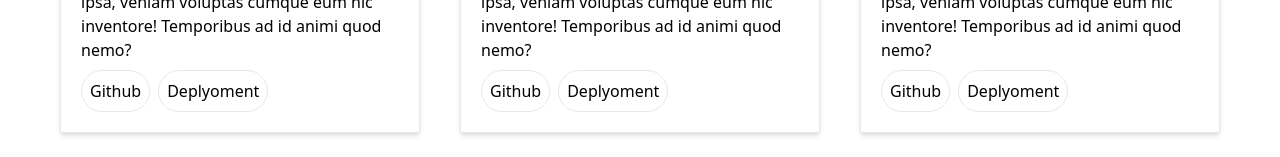
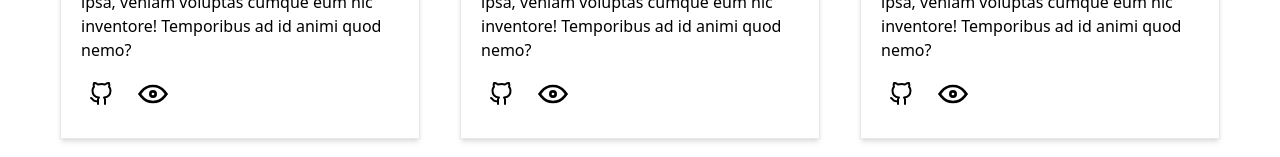
Before and after one commit to umangcodes/portfolio_project, a Vue app: page /projects in a window 1280 px wide. Shown: the part 643-800 px from the top of the page. Built offline with nearby package versions, Linux system fonts and the light colour scheme.

Commit message:
link to github functionality added

```diff
--- a/src/components/cards/ProjectCards.vue
+++ b/src/components/cards/ProjectCards.vue
@@ -1,6 +1,6 @@
 <template>
   <div class="flex flex-col h-auto w-auto">
-    <div class="mb-5">
+    <div class="mb-5 hover:scale-105">
       <img
         class="object-fill h-48 w-96"
         src="https://images.unsplash.com/photo-1554629947-334ff61d85dc?ixid=MnwxMjA3fDB8MHxwaG90by1wYWdlfHx8fGVufDB8fHx8&ixlib=rb-1.2.1&auto=format&fit=crop&w=1024&h=1280&q=80"
@@ -11,11 +11,40 @@
       <div class="px-5 pt-2">Title: {{ projectDetails.title }}</div>
       <div class="px-5 pt-2">Title: {{ projectDetails.description }}</div>
       <div class="flex mx-5">
-        <button class="border rounded-full mr-2 mt-2 p-2 hover:shadow-md">
-          Github
+        <button class="rounded-full mr-2 mt-2 p-2 hover:shadow-md">
+          <a :href="projectDetails.gitLink">
+            <svg
+              class="h-6 w-6 text-black"
+              viewBox="0 0 24 24"
+              fill="none"
+              stroke="currentColor"
+              stroke-width="2"
+              stroke-linecap="round"
+              stroke-linejoin="round"
+            >
+              <path
+                d="M9 19c-5 1.5-5-2.5-7-3m14 6v-3.87a3.37 3.37 0 0 0-.94-2.61c3.14-.35 6.44-1.54 6.44-7A5.44 5.44 0 0 0 20 4.77 5.07 5.07 0 0 0 19.91 1S18.73.65 16 2.48a13.38 13.38 0 0 0-7 0C6.27.65 5.09 1 5.09 1A5.07 5.07 0 0 0 5 4.77a5.44 5.44 0 0 0-1.5 3.78c0 5.42 3.3 6.61 6.44 7A3.37 3.37 0 0 0 9 18.13V22"
+              />
+            </svg>
+          </a>
         </button>
-        <button class="border rounded-full mr-2 mt-2 p-2 hover:shadow-md">
-          Deplyoment
+        <button class="rounded-full mr-2 mt-2 p-2 hover:shadow-md">
+          <svg
+            class="h-8 w-8 text-black"
+            width="24"
+            height="24"
+            viewBox="0 0 24 24"
+            stroke-width="2"
+            stroke="currentColor"
+            fill="none"
+            stroke-linecap="round"
+            stroke-linejoin="round"
+          >
+            <path stroke="none" d="M0 0h24v24H0z" />
+            <circle cx="12" cy="12" r="2" />
+            <path d="M2 12l1.5 2a11 11 0 0 0 17 0l1.5 -2" />
+            <path d="M2 12l1.5 -2a11 11 0 0 1 17 0l1.5 2" />
+          </svg>
         </button>
       </div>
     </div>
```
